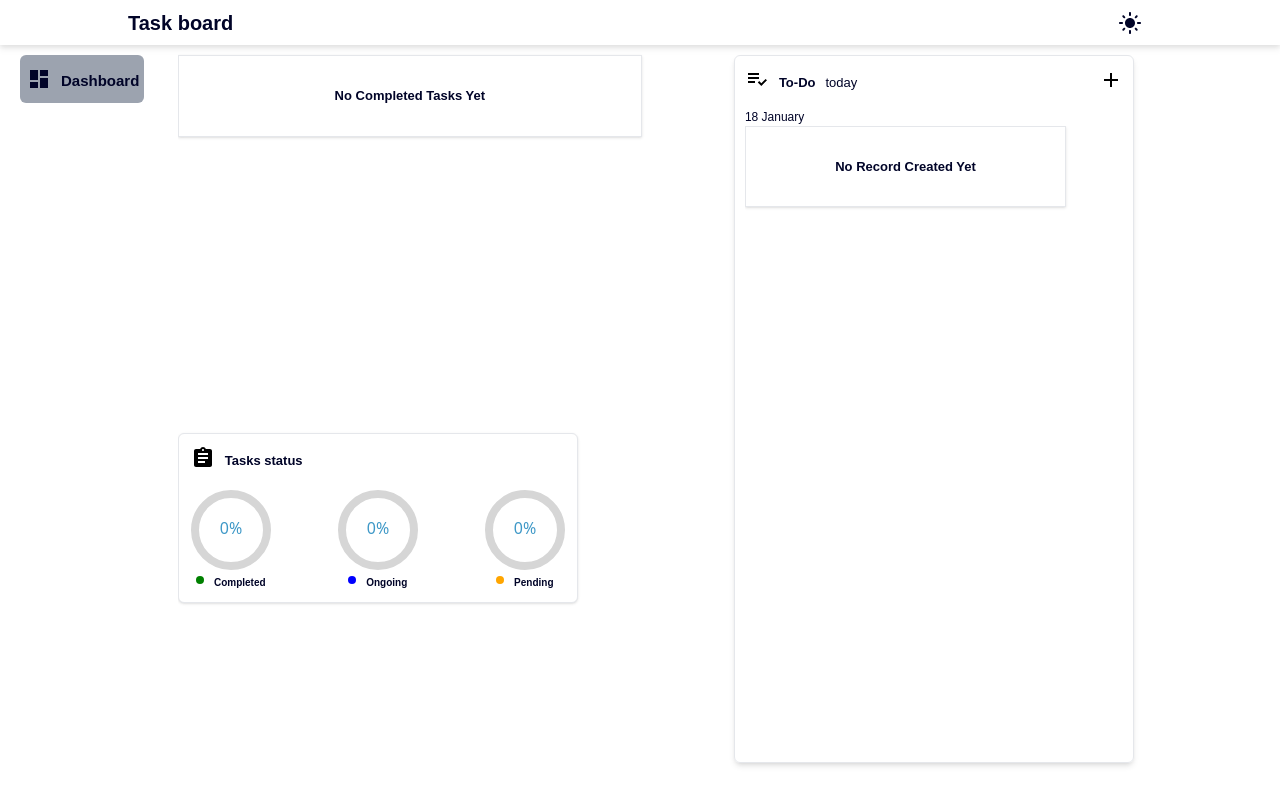
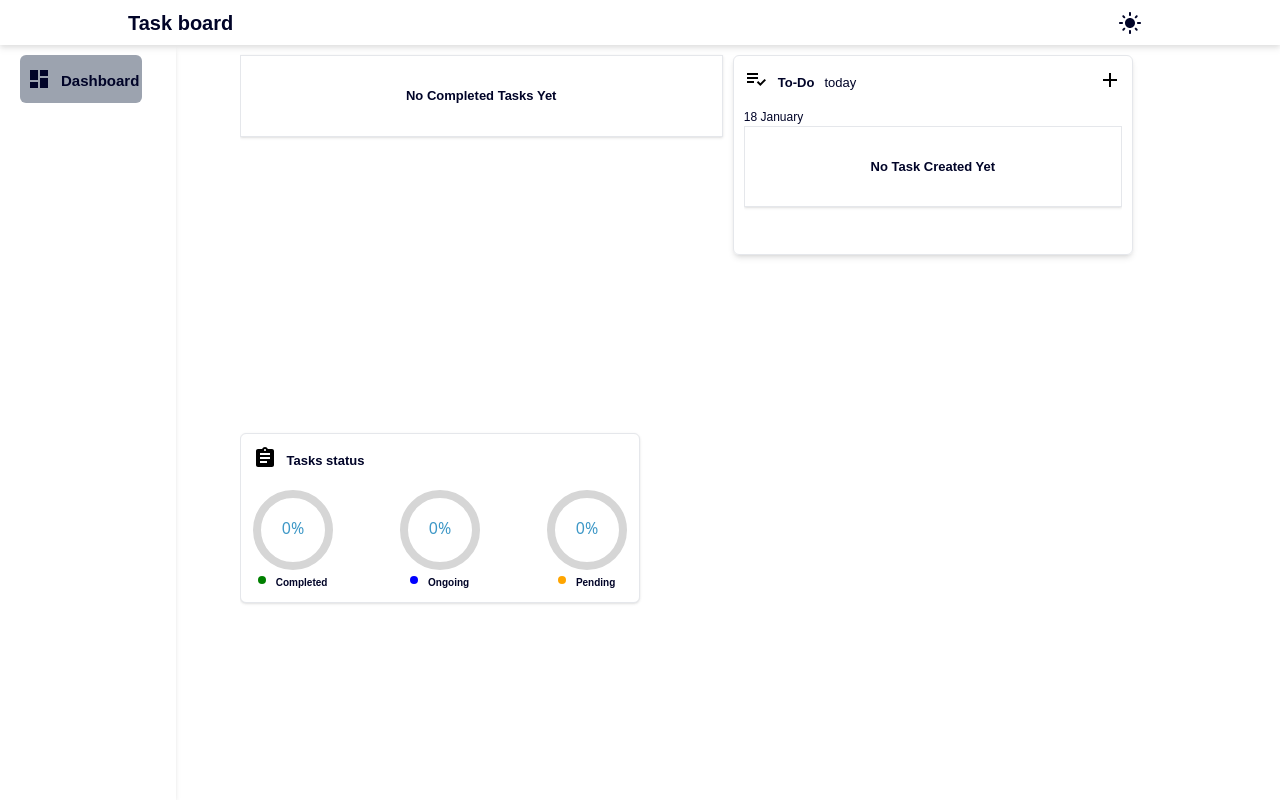
Before and after one commit to Biokes/task-management-app, a React (Create React App) app: page / in a window 1280 px wide. Built offline with nearby package versions, Linux system fonts and the light colour scheme.

Commit message:
add box Shadow

```diff
--- a/src/App.tsx
+++ b/src/App.tsx
@@ -14,13 +14,11 @@ export default function App() {
         console.log('tasks:',localStorage.getItem('tasks'));
         tasks = [];
     }
-
-    // const tasks = JSON.parse(localStorage.getItem('tasks'))??[];
     useEffect(()=>{
         document.documentElement.style.setProperty('--background', themeMode === "dark" ? '#000000' : '#ffffff');
         document.documentElement.style.setProperty('--small-text-color', themeMode === "dark" ? '#ffffff' : '#000000');
         localStorage.setItem('tasks',JSON.stringify(tasks))
-    },[themeMode,tasks])
+    },[themeMode])
 
 return <RouterProvider router={ROUTES}/>
 
--- a/src/components/commons/emptyComponent.tsx
+++ b/src/components/commons/emptyComponent.tsx
@@ -2,7 +2,7 @@ import React from 'react'
 
 export default function EmptyComponent(props: {text:string}) {
     return (
-            <p className={'py-[30px] w-[85%] text-center capitalize border-[0.5px] shadow'}>
+            <p className={'py-[30px] w-full text-center capitalize border-[0.5px] shadow'}>
                 {props.text}
             </p>
     )
--- a/src/components/commons/navbar.tsx
+++ b/src/components/commons/navbar.tsx
@@ -7,7 +7,7 @@ export default function Navbar(){
         useEffect(()=>{
             document.documentElement.style.setProperty('--text-color', theme==='dark'?'#ffffff':'#010428')
             document.documentElement.style.setProperty('--background-color', theme==='dark'?'#010428':'#ffffff')
-        },[theme])
+        },[])
         const switchTheme = (e: React.MouseEvent<HTMLButtonElement, MouseEvent>)=>{
            localStorage.setItem('to_do_theme',theme === 'light'? 'dark':'light')
             setTheme(localStorage.getItem('to_do_theme')?? '');
--- a/src/components/layouts/hero.tsx
+++ b/src/components/layouts/hero.tsx
@@ -1,7 +1,6 @@
 import React, {ReactNode, useState} from 'react'
 import styles from '../../styles.module.css'
 import DashboardIcon from '@mui/icons-material/Dashboard';
-import SettingsIcon from '@mui/icons-material/Settings';
 import Dashboard from "./dashboard";
 
 export default function Hero() {
@@ -9,7 +8,6 @@ export default function Hero() {
     function LeftBar(){
         const options = [
             {text:'Dashboard', icon: <DashboardIcon style={{color:'var(--text-color)'}}/>, component:<Dashboard/>},
-            // {text:'settings', icon: <SettingsIcon style={{color:'var(--icons-color)'}}/>,component:<p>settings</p>},
         ]
         return (
             <ul className={styles.leftbar}>
@@ -29,7 +27,7 @@ export default function Hero() {
     }
     function RightBar(props: {component: ReactNode}){
         return (
-            <div className={'w-full'}>
+            <div className={'w-full px-[5%] md:ml-0'}>
                 {props.component}
             </div>
         )
--- a/src/components/layouts/todos.tsx
+++ b/src/components/layouts/todos.tsx
@@ -1,4 +1,4 @@
-import React, {useState} from 'react'
+import React, {useEffect, useState} from 'react'
 import AddIcon from "@mui/icons-material/Add";
 import PlaylistAddCheckIcon from '@mui/icons-material/PlaylistAddCheck';
 import {FetchAllTasks} from "../../store/store";
@@ -7,23 +7,26 @@ import CreateTaskModal from "./createTaskModal";
 import {Status, Task} from '../../types/interfaces';
 import styles from '../../styles.module.css'
 import MoreHorizIcon from '@mui/icons-material/MoreHoriz';
-import { Reorder } from "framer-motion"
-
+import { useMotionValue, Reorder } from "framer-motion";
+import { useRaisedShadow } from "./use-raised-shadow";
 export default function     Todos() {
     const allTasks:Task[] =  FetchAllTasks()
     const today = new Date();
     const [isModalActive, setModalActive] = useState<boolean>(false)
     const [tasks, setTask] = useState<Task[]>(allTasks)
+    const [state, setState] = useState<string>('');
+    const y = useMotionValue(0);
+    const boxShadow = useRaisedShadow(y);
     const openAndCloseModal =()=>{
         setModalActive(!isModalActive)
+        setState(state?'':'state');
     }
-    const handleReorder = (newTasks: Task[]) => {
-        setTask(newTasks);
-        localStorage.setItem('tasks', JSON.stringify(newTasks));
-    };
+    useEffect(()=>{
+        setTask(FetchAllTasks())
+    },[state])
 
     return (
-        <div className={styles.todos}>
+        <div className={`${allTasks.length>=1 ? 'md:h-[95%] overflow-y-auto':'h-[200px]'} ${styles.todos}`}>
             <nav>
                 <section className={'flex justify-between items-center'}>
                     <div className={'flex gap-[10px] items-center'}>
@@ -31,7 +34,7 @@ export default function     Todos() {
                         <p className={'pt-[7px]'}>To-Do</p>
                         <p className={'text-nowrap pt-[7px] font-thin'}>today</p>
                     </div>
-                    <div onClick={openAndCloseModal} className={'hover:cursor-pointer hover:bg-gray-200 transform transition duration-[700] rounded-[50%] ease-in-out'}>
+                    <div onClick={openAndCloseModal} className={styles.iconBg}>
                         <AddIcon/>
                     </div>
                 </section>
@@ -41,17 +44,18 @@ export default function     Todos() {
             </nav>
            <div className={styles.allTasks}>
                {tasks.length>= 1?
-                   <Reorder.Group axis="y" values={allTasks} onReorder={handleReorder}>
+                   <Reorder.Group axis="y" values={tasks} onReorder={setTask} className={'flex flex-col gap-[12px]'}>
                        {
                            tasks.map((task: Task, index) => (
-                           <Reorder.Item key={index} value={task} className={styles.task} initial={{opacity: 0}}
-                                         animate={{opacity: 1}} exit={{opacity: 0}} transition={{duration: 0.3}}>
+                           <Reorder.Item key={index} value={task} className={styles.task} style={{boxShadow,y}}>
                                <main className={styles.task}>
                                    <section className={'flex flex-col'}>
-                                       <div className={'flex flex-col justify-between items-center'}>
+                                       <div className={'flex justify-between items-center'}>
                                            <p className={styles.taskName}>{task.name}</p>
-                                           <MoreHorizIcon
-                                               className={'hover:cursor-pointer hover:bg-gray-200 transform transition duration-[700] rounded-[50%] ease-in-out'}/>
+                                           <div className={styles.iconBg}>
+                                               <MoreHorizIcon/>
+                                           </div>
+
                                        </div>
                                        <p className={'truncate w-[80%]'}>{task.description}</p>
                                    </section>
@@ -66,7 +70,7 @@ export default function     Todos() {
                        }
                    </Reorder.Group>
                :
-               <EmptyComponent text={'No Record Created Yet'}/>
+               <EmptyComponent text={'No Task Created Yet'}/>
                }
            </div>
             {isModalActive &&
--- /dev/null
+++ b/src/components/layouts/use-raised-shadow.ts
@@ -0,0 +1,28 @@
+import { animate, MotionValue, useMotionValue } from "framer-motion";
+import { useEffect } from "react";
+
+const inactiveShadow = "0px 0px 0px rgba(0,0,0,0.8)";
+
+export function useRaisedShadow(value: MotionValue<number>) {
+    const boxShadow = useMotionValue(inactiveShadow);
+
+    useEffect(() => {
+        let isActive = false;
+        value.onChange((latest) => {
+            const wasActive = isActive;
+            if (latest !== 0) {
+                isActive = true;
+                if (isActive !== wasActive) {
+                    animate(boxShadow, "5px 5px 10px rgba(0,0,0,0.3)");
+                }
+            } else {
+                isActive = false;
+                if (isActive !== wasActive) {
+                    animate(boxShadow, inactiveShadow);
+                }
+            }
+        });
+    }, [value, boxShadow]);
+
+    return boxShadow;
+}
--- a/src/styles.module.css
+++ b/src/styles.module.css
@@ -24,7 +24,7 @@ h2, p{
     @apply flex justify-between items-center px-[10%]  drop-shadow-md bg-[--background-color]
 }
 .leftbar{
-    @apply flex flex-col px-[7px] md:px-[20px] gap-[7px] bg-[--background-color] w-[70px] sm:w-[200px] py-[10px] shadow-md h-full
+    @apply hidden sm:flex flex-col px-[7px] md:px-[20px] gap-[7px] bg-[--background-color] w-[70px] sm:w-[200px] py-[10px] shadow-md h-full
 }
 .leftbar div{
     @apply flex w-[90%] p-[7px] md:p-[10px_7px] rounded-md cursor-pointer gap-[10px] hover:translate-x-[5px] transition ease-in-out duration-[500] items-center hover:cursor-pointer
@@ -37,17 +37,17 @@ h2, p{
     @apply flex flex-col  h-[100vh] overflow-hidden
 }
 .allTasks{
-    @apply flex flex-col gap-[10px] overflow-y-auto h-[50vh] md:h-[90%]
+    @apply flex flex-col gap-[10px] overflow-y-auto h-[50vh] md:max-h-[90%] w-full
 }
 .task{
-    @apply flex flex-col rounded-md border-[1px] border-blue-950 p-[10px] bg-gray-200
+    @apply flex flex-col border-blue-950 p-[10px] bg-gray-100 rounded-md border-[0.2px] shadow hover:cursor-pointer
 }
 .task p{
     @apply truncate
 }
 .taskName{
-    font-family: Consolas, New, monospace  capitalize;
-    @apply text-[15px] font-[500];
+    font-family: Consolas, New, monospace;
+    @apply text-[15px] font-[500] capitalize;
 }
 .taskFooter{
     @apply flex justify-between items-center
@@ -59,11 +59,14 @@ h2, p{
     @apply bg-[var(--background-color)] flex flex-col gap-[10px] h-full overflow-y-auto pt-[20px] md:pt-[10px] md:grid md:grid-rows-2 md:grid-cols-2
 }
 .summary{
-    @apply w-[85%] md:w-[400px] p-[12px] shadow rounded-md bg-white border-[0.5px] md:h-[170px] md:order-2 md:col-span-1 md:row-span-1
+    @apply w-full md:w-[400px] p-[12px] shadow rounded-md bg-white border-[0.5px] md:h-[170px] md:order-2 md:col-span-1 md:row-span-1
 }
 .todos{
-    @apply md:order-1 md:col-span-1 md:row-span-2 w-[85%] sm:w-[400px] mt-[10px] overflow-y-auto md:mt-0 p-[10px] md:h-[95%] shadow-md rounded-md border-[0.5px]
+    @apply md:order-1 md:col-span-1 md:row-span-2 w-full sm:w-[400px] mt-[10px] md:mt-0 p-[10px] shadow-md rounded-md border-[0.5px]
 }
 .completeTasks{
     @apply hidden md:flex md:order-3 md:col-span-1 md:row-span-1
 }
+.iconsBg{
+    @apply hover:cursor-pointer hover:bg-gray-200 transform transition duration-[700] rounded-[50%] ease-in-out
+}
```
